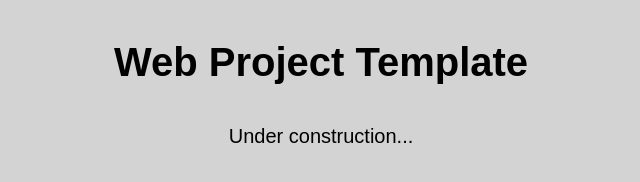
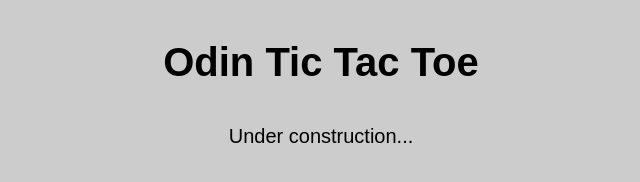
Before and after one commit to RyleyBoofa/odin-tic-tac-toe, a plain HTML site: page index.html in a window 1280 px wide. Shown: the whole page, without its empty margins (319-959 px from the left). Drawn offline with Linux system fonts and the light colour scheme.

Commit message:
feat(src): replace default source files

```diff
--- a/index.html
+++ b/index.html
@@ -3,12 +3,12 @@
     <head>
         <meta charset="UTF-8" />
         <meta name="viewport" content="width=device-width, initial-scale=1.0" />
-        <title>Web Project Template</title>
+        <title>Odin Tic Tac Toe</title>
         <link rel="stylesheet" href="src/styles.css" />
         <script src="src/script.js" defer></script>
     </head>
     <body>
-        <h1>Web Project Template</h1>
+        <h1>Odin Tic Tac Toe</h1>
         <p>Under construction...</p>
     </body>
 </html>
--- a/src/script.js
+++ b/src/script.js
@@ -1 +1 @@
-console.log("Hello, World!");
+console.log("Hello, Tic Tac Toe!");
--- a/src/styles.css
+++ b/src/styles.css
@@ -9,7 +9,7 @@
 body {
     font-family: Arial, Helvetica, sans-serif;
     font-size: 20px;
-    background-color: lightgrey;
+    background-color: #ccc;
 }
 
 h1,
```
Also changed, not shown: 1 other file.
